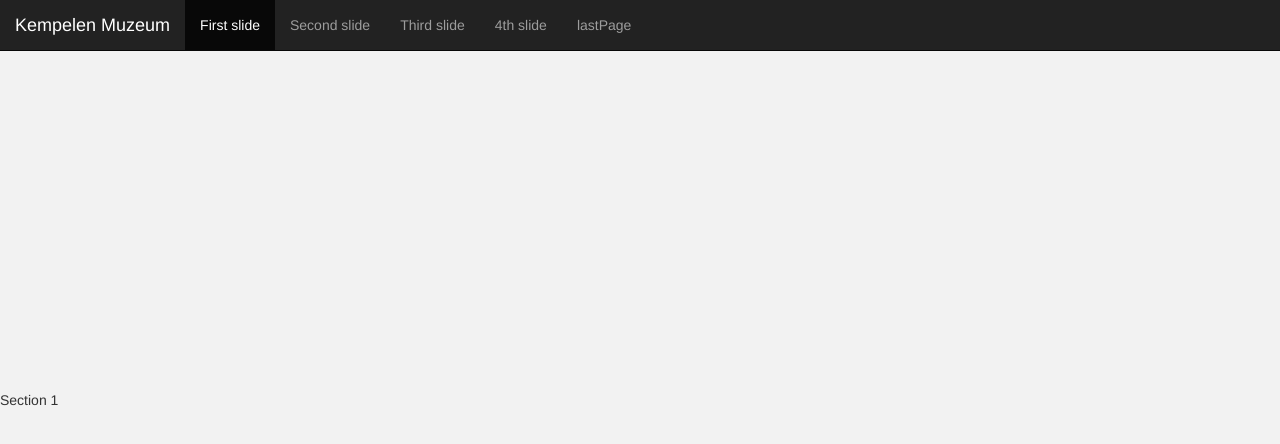
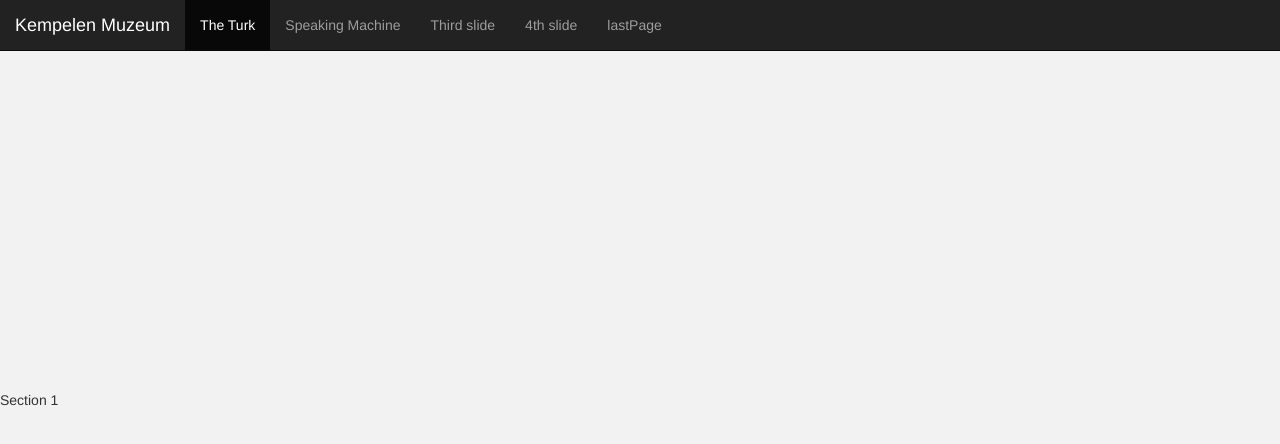
Before and after one commit to PeterHavo/muzeumapp, a website: page index.html in a window 1280 px wide. Drawn offline with Linux system fonts and the light colour scheme.

Commit message:
navigation

```diff
--- a/index.html
+++ b/index.html
@@ -17,11 +17,11 @@
         <nav class="navbar navbar-inverse navbar-fixed-top">
             <div class="container-fluid">
                 <div class="navbar-header">
-                <a class="navbar-brand" href="#firstPage">Kempelen Muzeum</a>
+                <a class="navbar-brand" href="#firstPage"><span></span>Kempelen Muzeum</a>
                 </div>
                 <ul id="menu" class="nav navbar-nav">
-                     <li data-menuanchor="firstPage" class="active"><a href="#firstPage">First slide</a></li>
-                     <li data-menuanchor="secondPage"><a href="#secondPage">Second slide</a></li>
+                     <li data-menuanchor="firstPage" class="active"><a href="#firstPage">The Turk</a></li>
+                     <li data-menuanchor="secondPage"><a href="#secondPage">Speaking Machine</a></li>
                      <li data-menuanchor="3rdPage"><a href="#3rdPage">Third slide</a></li>
                      <li data-menuanchor="4thpage"><a href="#4thpage">4th slide</a></li>
                      <li data-menuanchor="lastPage"><a href="#lastPage">lastPage</a></li>
```
